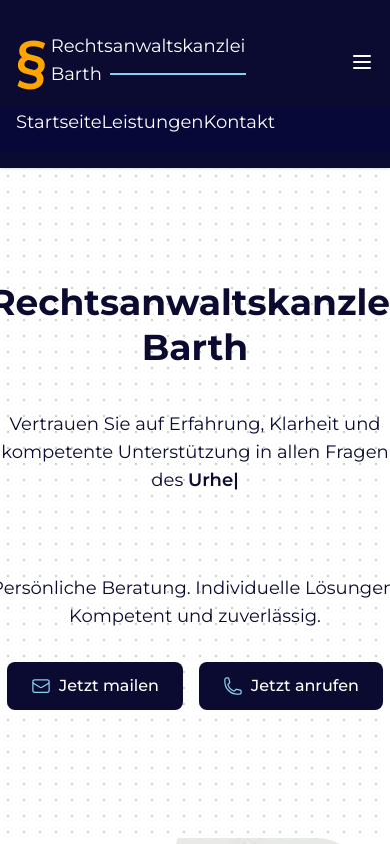
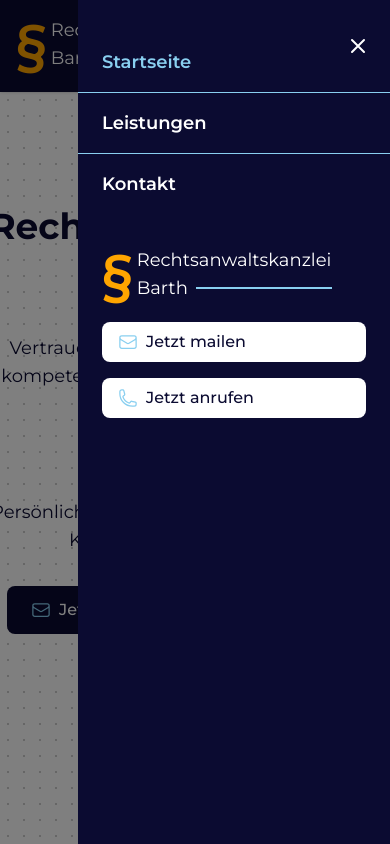
Before and after one commit to AbdallahAbdul-Latif/barth, a Next.js app: page / in a window 390 px wide. Both pictures are taken after a click on the button 362 px from the left and 62 px from the top of the page. Shown: the top 844 px of the page. Built offline with nearby package versions, Linux system fonts and the light colour scheme.

Commit message:
Updated header

```diff
--- a/src/app/components/Header.tsx
+++ b/src/app/components/Header.tsx
@@ -3,8 +3,7 @@
 import { useState } from 'react'
 import Link from 'next/link'
 import Logo from './Logo'
-
-// Importing usePathname from next/navigation to get the current path
+import { EnvelopeIcon, PhoneIcon } from '@heroicons/react/24/outline'
 import { usePathname } from 'next/navigation'
 
 const navigation = [
@@ -18,70 +17,122 @@ export default function Header() {
   const pathname = usePathname()
 
   return (
-    <header className="bg-primary text-white sticky py-4 top-0 z-50 shadow">
+    <header className="bg-primary text-white sticky top-0 z-50 shadow">
       <div className="max-w-7xl mx-auto flex items-center justify-between px-4 py-4">
-        {/* Logo and Branding */}
+        {/* Logo */}
         <div className="w-auto">
           <Link href="/" onClick={() => window.location.href = "/"}>
             <Logo />
           </Link>
         </div>
 
-        {/* Desktop Navigation */}
+        {/* Desktop Nav */}
         <nav className="hidden md:flex space-x-8 text-lg md:text-xl">
           {navigation.map(({ label, href }) => {
             const isActive = pathname === href
-
             return (
               <Link key={label} href={href} className="relative group">
-            <span
-                className={`transition-colors ${
-                isActive ? 'text-secondary' : 'text-white'
-                }`}
-            >
+                <span className={`transition-colors ${isActive ? 'text-secondary' : 'text-white'}`}>
                   {label}
                 </span>
                 <span
                   className={`absolute left-0 -bottom-1 h-0.5 transition-all duration-300 ${
-                isActive
-                    ? 'w-1/2 left-1/4 bg-secondary'
-                    : 'w-0 bg-secondary group-hover:w-full'
+                    isActive ? 'w-1/2 left-1/4 bg-secondary' : 'w-0 bg-secondary group-hover:w-full'
                   }`}
                 />
               </Link>
-
-
             )
           })}
         </nav>
 
-
-        {/* Hamburger Menu Button */}
+        {/* Burger / Close Button */}
         <button
-          className="md:hidden text-white focus:outline-none"
+          className="md:hidden text-white z-50 relative w-8 h-8 flex items-center justify-center"
           onClick={() => setMenuOpen(!menuOpen)}
         >
+          {/* Hamburger Icon */}
           <svg
-            className="w-6 h-6"
+            className={`absolute w-6 h-6 transition-transform duration-300 ${
+              menuOpen ? 'opacity-0 scale-90 rotate-45' : 'opacity-100 scale-100 rotate-0'
+            }`}
             fill="none"
             stroke="currentColor"
             viewBox="0 0 24 24"
-            xmlns="http://www.w3.org/2000/svg"
           >
-            <path strokeLinecap="round" strokeLinejoin="round" strokeWidth={2}
-              d="M4 6h16M4 12h16M4 18h16" />
+            <path strokeLinecap="round" strokeLinejoin="round" strokeWidth={2} d="M4 6h16M4 12h16M4 18h16" />
+          </svg>
+
+          {/* Close Icon */}
+          <svg
+            className={`absolute w-6 h-6 transition-transform duration-300 ${
+              menuOpen ? 'opacity-100 scale-100 rotate-0' : 'opacity-0 scale-90 rotate-45'
+            }`}
+            fill="none"
+            stroke="currentColor"
+            viewBox="0 0 24 24"
+          >
+            <path strokeLinecap="round" strokeLinejoin="round" strokeWidth={2} d="M6 18L18 6M6 6l12 12" />
           </svg>
         </button>
       </div>
 
-      {/* Mobile Navigation */}
+      {/* Overlay */}
       {menuOpen && (
-        <nav className="md:hidden px-4 pb-4 space-y-2 text-lg bg-[#070738]">
-          <Link href="/" onClick={() => setMenuOpen(false)}>Startseite</Link>
-          <Link href="/leistungen" onClick={() => setMenuOpen(false)}>Leistungen</Link>
-          <Link href="/kontakt" onClick={() => setMenuOpen(false)}>Kontakt</Link>
+        <div
+          className="fixed inset-0 bg-black opacity-50 z-30"
+          onClick={() => setMenuOpen(false)}
+        />
+      )}
+
+      {/* Slide-in menu from the right */}
+      <div
+        className={`fixed top-0 right-0 h-full w-4/5 max-w-xs bg-primary text-white z-40 transform transition-transform duration-300 ease-in-out ${
+          menuOpen ? 'translate-x-0' : 'translate-x-full'
+        }`}
+      >
+        <div className="flex justify-end p-4">
+          {/* Optional extra close button if user doesn’t click overlay */}
+        </div>
+
+        <nav className="flex flex-col divide-y divide-secondary text-lg font-semibold">
+          {navigation.map(({ label, href }) => {
+            const isActive = pathname === href
+            return (
+              <Link
+                key={label}
+                href={href}
+                className={`py-4 px-6 ${isActive ? 'text-secondary' : 'text-white'}`}
+                onClick={() => setMenuOpen(false)}
+              >
+                {label}
+              </Link>
+            )
+          })}
         </nav>
-      )}
+
+        {/* Logo + Contact Buttons */}
+        <div className="px-6 py-8 space-y-4">
+          <div className="w-40">
+            <Logo />
+          </div>
+          <div className="flex flex-col gap-4">
+            <a
+              href="mailto:latif_abdallah@icloud.com"
+              className="group inline-flex items-center gap-2 bg-white text-primary px-4 py-2 rounded-lg font-medium hover:bg-secondary hover:text-primary transition"
+            >
+              <EnvelopeIcon className="h-5 w-5 text-secondary transition-colors group-hover:text-primary" />
+              Jetzt mailen
+            </a>
+            <a
+              href="tel:+4917681241143"
+              className="group inline-flex items-center gap-2 bg-white text-primary px-4 py-2 rounded-lg font-medium hover:bg-secondary hover:text-primary transition"
+            >
+              <PhoneIcon className="h-5 w-5 text-secondary transition-colors group-hover:text-primary" />
+              Jetzt anrufen
+            </a>
+          </div>
+        </div>
+      </div>
     </header>
   )
 }
```
Lines whose indentation alone changed are shown as unchanged.
